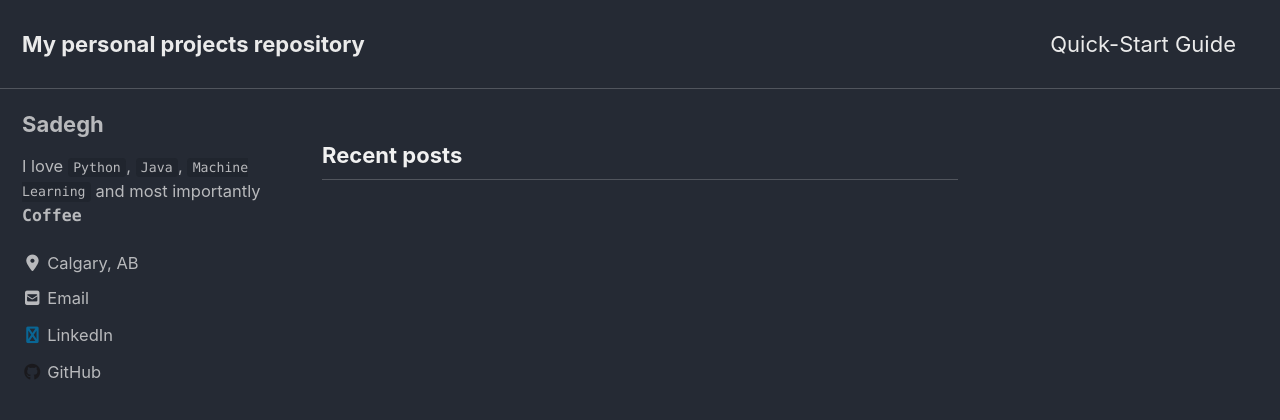
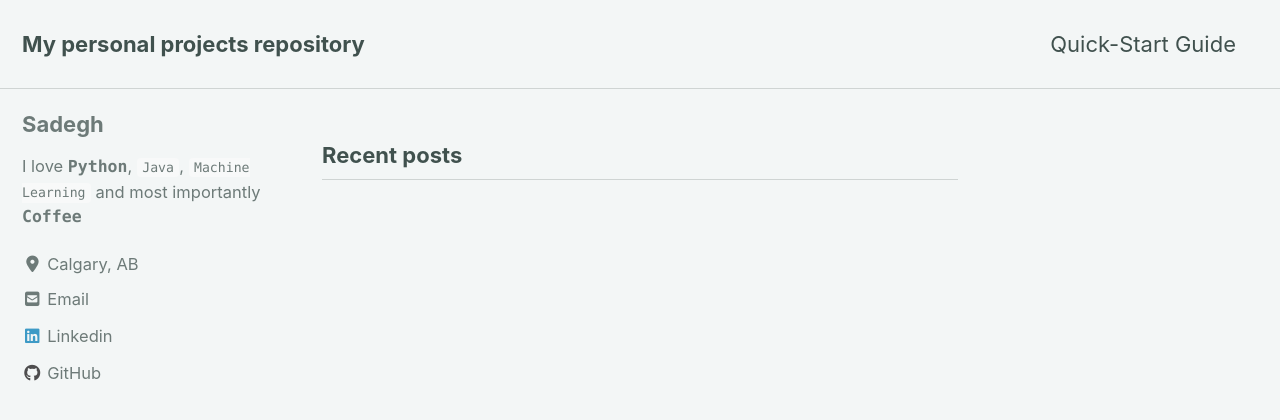
Before and after one commit to sadegh-babapour/sadegh-babapour.github.io, a Jekyll site: the page built from index.html, in a window 1280 px wide and 900 px high. Shown: the top 420 px of the window. Built offline with Jekyll 4.4.1, drawn with Linux system fonts in a browser that asks for light colours; cached includes are drawn as plain includes; nearby versions of some CDN libraries; the list of posts is cut into pages by our own code.

Commit message:
some changes to the config file 2

````diff
--- a/_config.yml
+++ b/_config.yml
@@ -12,7 +12,7 @@
 
 # theme                  : "minimal-mistakes-jekyll"
 # remote_theme           : "mmistakes/minimal-mistakes"
-minimal_mistakes_skin    : "dark" # "air", "aqua", "contrast", "dark", "dirt", "neon", "mint", "plum", "sunrise"
+minimal_mistakes_skin    : "mint" # "air", "aqua", "contrast", "dark", "dirt", "neon", "mint", "plum", "sunrise"
 
 # Site Settings
 locale                   : "en-US"
@@ -109,15 +109,15 @@ analytics:
 author:
   name             : "Sadegh"
   avatar           : # path of avatar image, e.g. "/assets/images/bio-photo.jpg"
-  bio              : "I love ```Python```, ```Java```, ```Machine Learning``` and most importantly **```Coffee```**"
+  bio              : "I love **```Python```**, ```Java```, ```Machine Learning``` and most importantly **```Coffee```**"
   location         : "Calgary, AB"
   email            :
   links:
     - label: "Email"
       icon: "fas fa-fw fa-envelope-square"
       url: mailto:sadegh.babapour@gmail.com
-    - label: "LinkedIn"
-      icon: "fas fa-fw fa-linkedin"
+    - label: "Linkedin"
+      icon: "fab fa-fw fa-linkedin"
       url: "https://www.linkedin.com/in/sadeghbabapour/"
     - label: "Twitter"
       icon: "fab fa-fw fa-twitter-square"
@@ -125,9 +125,6 @@ author:
     - label: "GitHub"
       icon: "fab fa-fw fa-github"
       url: "https://github.com/sadegh-babapour"
-    - label: "Instagram"
-      icon: "fab fa-fw fa-instagram"
-      # url: "https://instagram.com/"
 
 # Site Footer
 footer:
````
